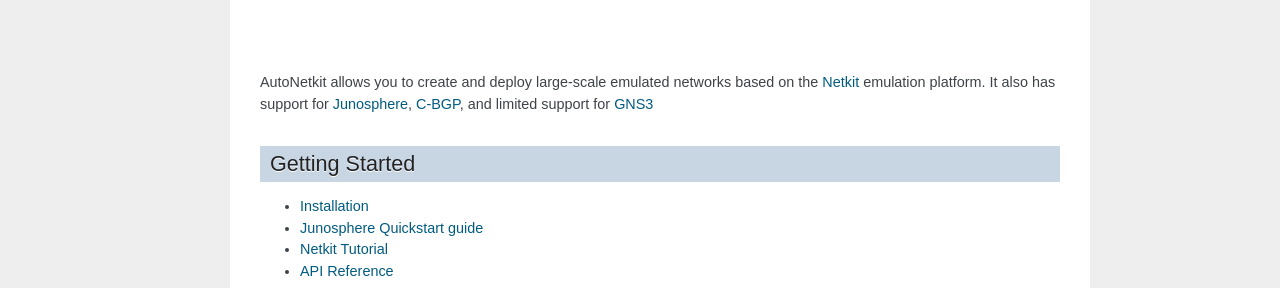
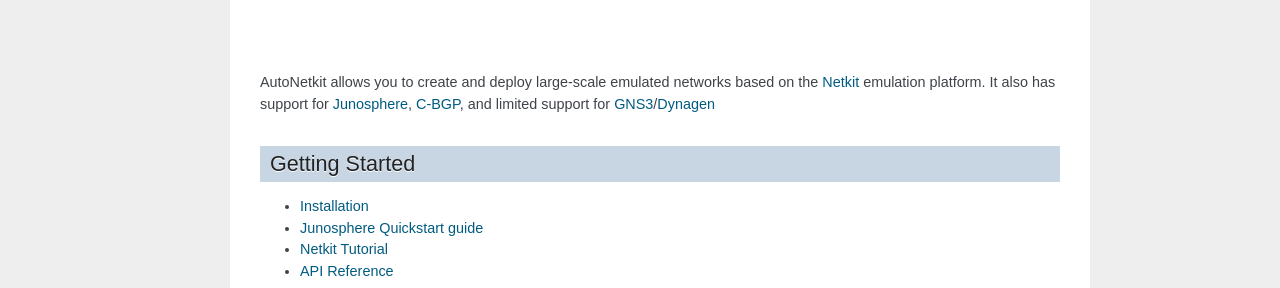
Before and after one commit to sk2/ank_legacy_v2, a Sphinx documentation site: the page built from doc/source/index.rst, in a window 1280 px wide. Shown: the part 426-714 px from the top of the page. Built offline with Sphinx 7.4.7, drawn with Linux system fonts in a browser that asks for light colours; formulas are drawn with MathJax 3.

Commit message:
Add dynagen link as well as gns3 link

```diff
--- a/doc/source/index.rst
+++ b/doc/source/index.rst
@@ -5,7 +5,7 @@
 AutoNetkit allows you to create and deploy large-scale emulated networks based on the `Netkit <http://www.netkit.org>`_ emulation platform.
 It also has support for `Junosphere <http://www.juniper.net/as/en/products-services/software/junos-platform/junosphere/>`_,
 `C-BGP <http://c-bgp.sourceforge.net/>`_,
-and limited support for `GNS3 <http://www.gns3.net/>`_
+and limited support for `GNS3 <http://www.gns3.net/>`_/`Dynagen <http://dynagen.org/>`_
 
 Getting Started
 ________________
```
